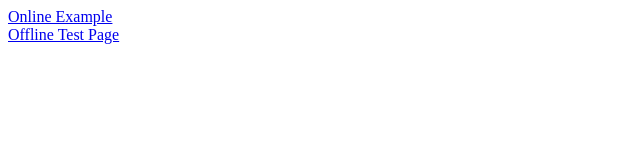
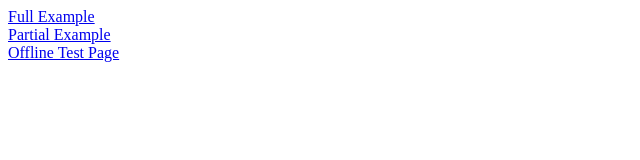
Before and after one commit to tiltowait/inconnu-char-bios, a plain HTML site: page index.html in a window 1280 px wide. Shown: the whole page, without its empty margins (0-640 px from the left). Drawn offline with Linux system fonts and the light colour scheme.

Commit message:
Add incomplete example for testing

```diff
--- a/index.html
+++ b/index.html
@@ -5,8 +5,9 @@
   </head>
 
   <body>
-  	<a href="http://localhost:8000/613d3e4bba8a6a8dc0ee2a09" title="Online Test Page">Online Example</a><br>
-  	<a href="http://localhost:8000/offline" title="Offline Test Page">Offline Test Page</a>
+  	<a href="http://localhost:8000/profile/613d3e4bba8a6a8dc0ee2a09" title="Full Test Page">Full Example</a><br>
+  	<a href="http://localhost:8000/profile/6140d7d811c1853b3d42c1e9" title="Partial Test Page">Partial Example</a><br>
+  	<a href="http://localhost:8000/test" title="Offline Test Page">Offline Test Page</a>
   </body>
 
   </html>
```
